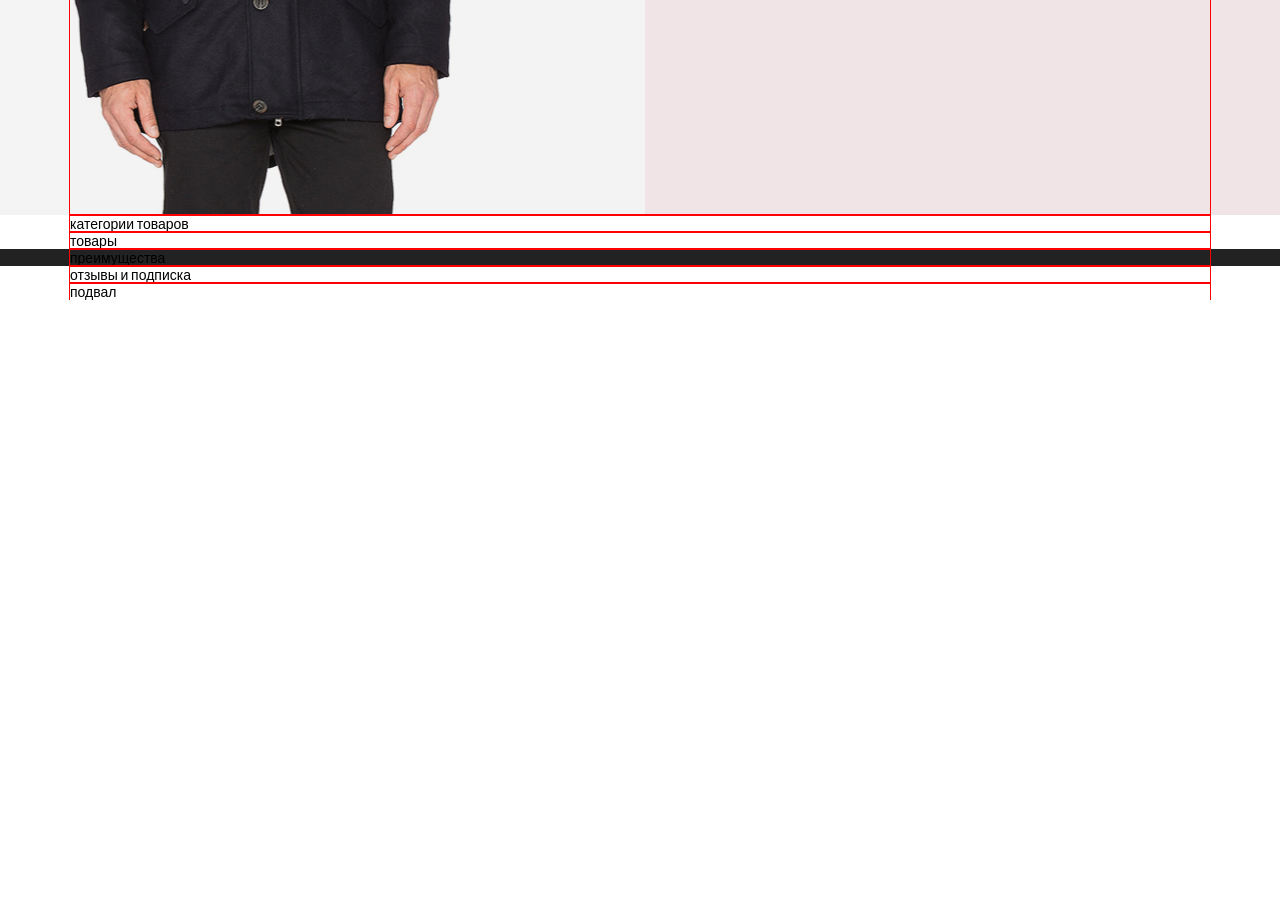
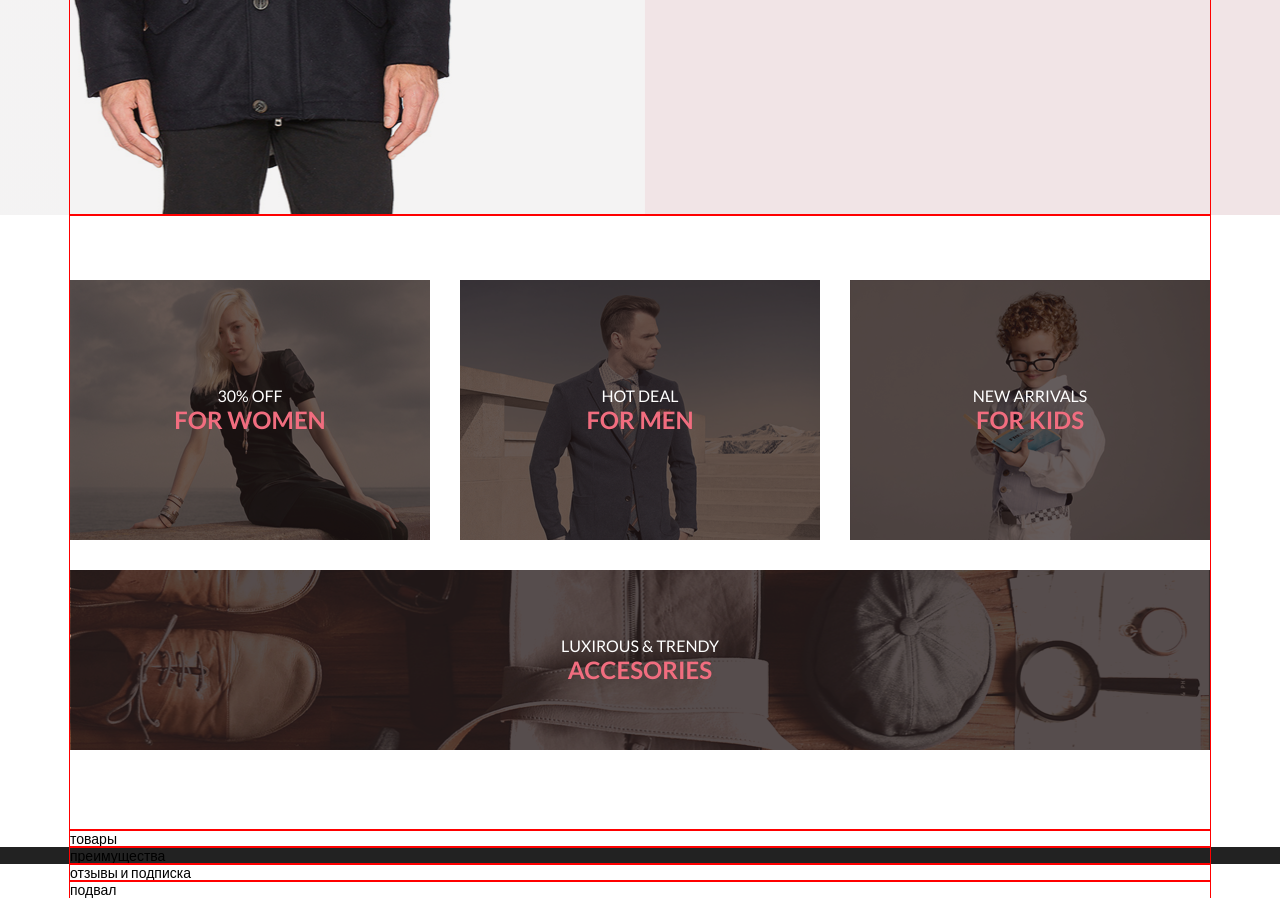
Before and after one commit to ChikagoDen/brand-shop, a plain HTML site: page index.html in a window 1280 px wide. Shown: the part 627-1525 px from the top of the page. Before the commit the page ends 927 px from the top, so only its background shows below. Drawn offline with Linux system fonts and the light colour scheme.

Commit message:
categories

```diff
--- /dev/null
+++ b/css/blocks/_categories.scss
@@ -0,0 +1,55 @@
+.сategories {
+  background-color: #fff;
+}
+.categories-wrap {
+  display: flex;
+  justify-content: space-between;
+  align-items: stretch;
+  flex-wrap: wrap;
+  padding: 65px 0 80px 0;
+}
+
+.category-item {
+  background: rgba(33, 22, 22, 0.7);
+  width: 360px;
+  min-height: 260px;
+  display: flex;
+  justify-content: center;
+  align-items: center;
+  flex-direction: column;
+  text-align: center;
+  padding: 20px;
+  text-transform: uppercase;
+
+  background-repeat: no-repeat;
+  background-size: cover;
+  background-position: center bottom;
+  &--women {
+    background-image: url(../../img/cat-woman.png);
+  }
+  &--men {
+    background-image: url(../../img/cat-man.png);
+  }
+  &--kids {
+    background-image: url(../../img/cat-kids.png);
+  }
+  &--accesories {
+    background-image: url(../../img/cat-accesories.png);
+    margin-top: 30px;
+    width: 100%;
+    min-height: 180px;
+  }
+}
+
+.category-text {
+  font-weight: normal;
+  font-size: 16px;
+  color: #FFFFFF;
+  margin:0;
+}
+.category-name {
+  font-weight: bold;
+  font-size: 24px;
+  color: $main-pink;
+  margin:0;
+}
--- a/css/global/_main.scss
+++ b/css/global/_main.scss
@@ -12,3 +12,11 @@ body {
   margin: 0 auto;
   outline: 1px solid red;
 }
+
+.hidden {
+  position: absolute;
+  left: -999999px;
+  width:0;
+  height:0;
+  visibility: hidden;
+}
--- a/css/style.scss
+++ b/css/style.scss
@@ -5,11 +5,10 @@
 @import "blocks/_header";
 @import "blocks/_header-search";
 @import "blocks/_promo";
+@import "blocks/_categories";
 
 
-.сategories {
-  background-color: #fff;
-}
+
 
 .products {
   background-color: #fff;
--- a/index.html
+++ b/index.html
@@ -55,8 +55,28 @@
 </section>
 
 <section class="categories">
-  <div class="wrap">
-    категории товаров
+  <h2 class="hidden">Product categories</h2>
+  <div class="wrap categories-wrap">
+    <div class="category-item category-item--women">
+      <p class="category-text">30% OFF</p>
+      <p class="category-name">FOR WOMEN</p>
+    </div>
+
+    <div class="category-item category-item--men">
+      <p class="category-text">HOT DEAL</p>
+      <p class="category-name">FOR MEN</p>
+    </div>
+
+    <div class="category-item category-item--kids">
+      <p class="category-text">NEW ARRIVALS</p>
+      <p class="category-name">FOR kids</p>
+    </div>
+
+    <div class="category-item category-item--accesories">
+      <p class="category-text">LUXIROUS & TRENDY</p>
+      <p class="category-name">ACCESORIES</p>
+    </div>
+
   </div>
 </section>
 
```
Also changed, not shown: css/style.css, 1 other file.
